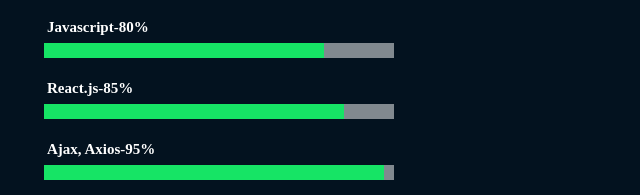
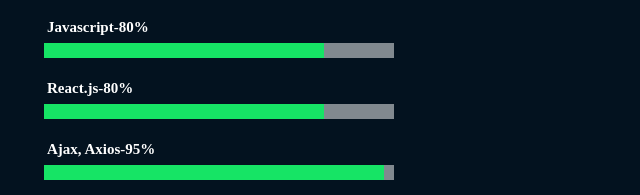
Before and after one commit to NailaMutallibova/Portfolio, a plain HTML site: page index.html in a window 1280 px wide. Shown: the part 1905-2100 px from the top of the page, 126-766 px from the left. Drawn offline with nearby package versions, Linux system fonts and the light colour scheme.

Commit message:
Portfolio

```diff
--- a/index.html
+++ b/index.html
@@ -151,9 +151,9 @@
                     </div>
 
                     <div class="writeH3 lateWiew" data-delay="800">
-                        <h3 class="skillH3">React.js-85%</h3>
+                        <h3 class="skillH3">React.js-80%</h3>
                         <div class="design1">
-                            <div class="design2 four"></div>
+                            <div class="design2 three"></div>
                         </div>
                     </div>
 
```
Also changed, not shown: 1 other file.
